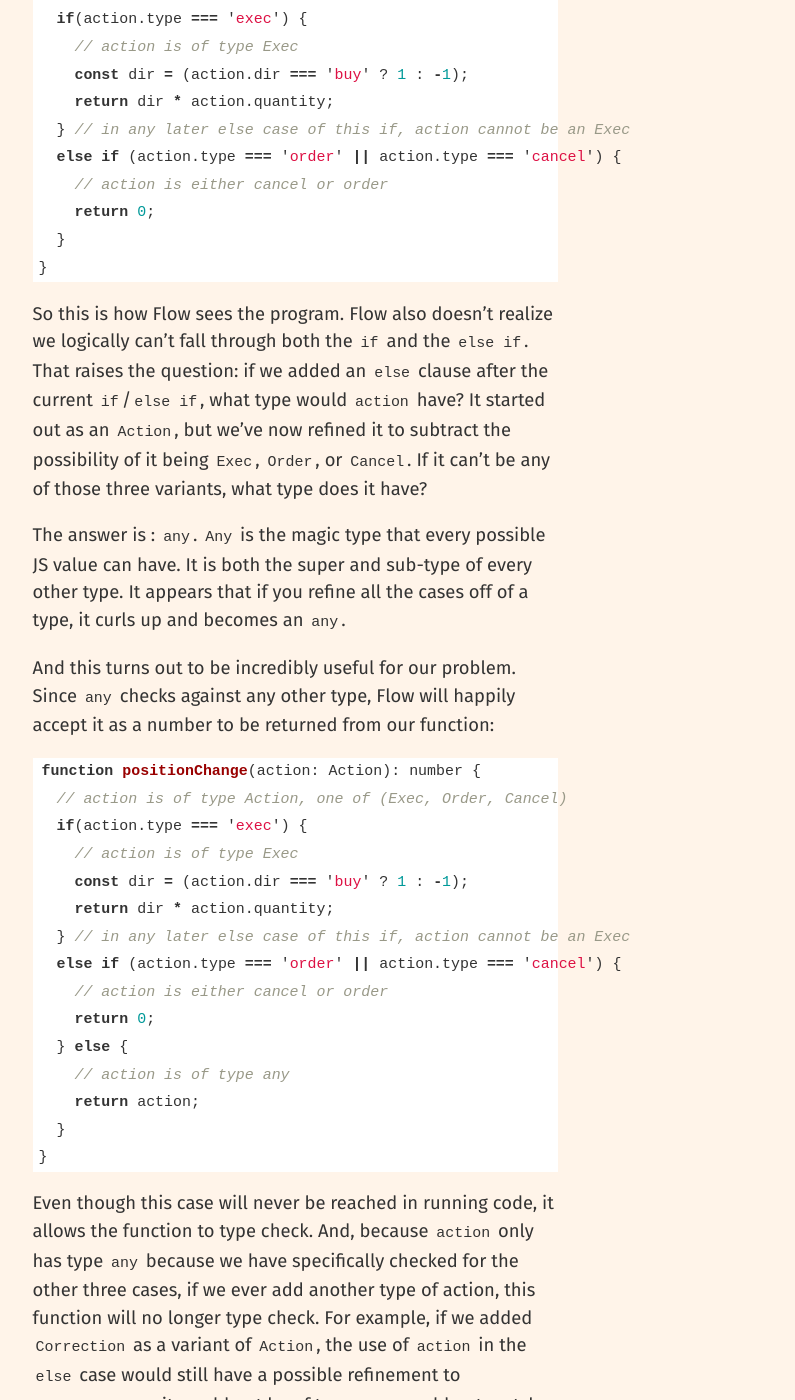
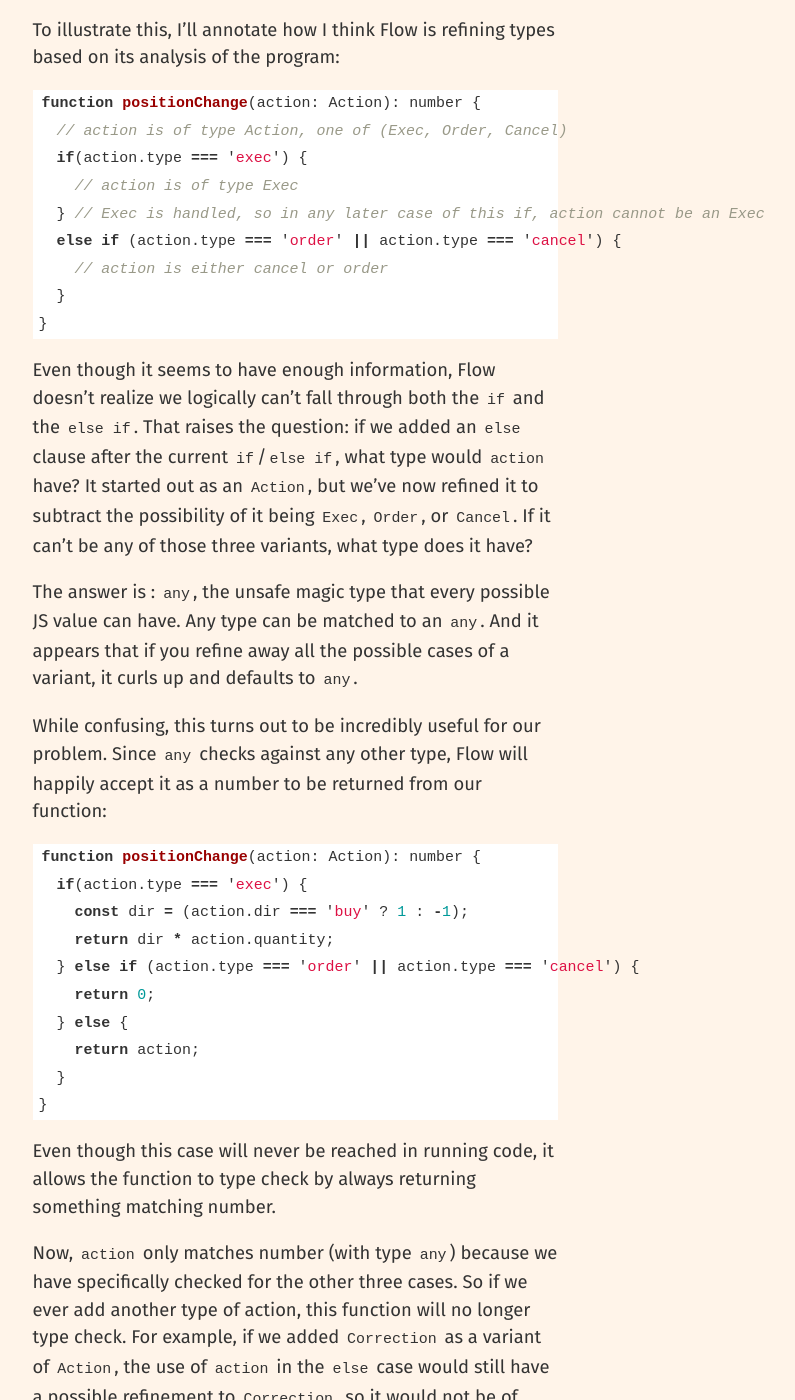
Before and after one commit to asolove/asolove.github.io, a Jekyll site: the page built from _posts/2016-04-15-flow-exhaustiveness.markdown, in a window 1280 px wide and 1400 px high, scrolled down 3442 px. Shown: the whole window, without its empty margins (221-1016 px from the left). Built offline with Jekyll 4.4.1, drawn with Linux system fonts in a browser that asks for light colours; some of the changed text lies outside the part shown.

Commit message:
Making annotated code clearer.

````diff
--- a/_posts/2016-04-15-flow-exhaustiveness.markdown
+++ b/_posts/2016-04-15-flow-exhaustiveness.markdown
@@ -15,13 +15,15 @@ One of the benefits of ADTs and type checkers is "exhaustiveness checking": auto
 
 I first learned about this from Yaron Minsky's advice "Code for exhaustiveness" in his talk Effective ML. It's worth a few minutes to watch that section:
 
-<iframe width="560" height="315" src="https://www.youtube.com/embed/DM2hEBwEWPc?t=28m30s" frameborder="0" allowfullscreen></iframe>
+<iframe width="560" height="315" src="https://www.youtube.com/embed/DM2hEBwEWPc?start=1710" frameborder="0" allowfullscreen></iframe>
+
+Summarizing his advice: Write your code in such a way that, if you add extra cases to the data later, you are sure the type checker will force you to consider whether those cases should be handled differently in any code that introspects on that data.
 
 I've written and thought about if statements for some huge number of hours in my life. But the idea he presents here still blows my mind. I know all about patterns for writing easily-refactorable code in object-oriented languages, but I had always thought of functional programming as something static and just correct or incorrect when written. The idea that I could write my types and case analysis today in a way that lets me use the type system as a refactoring tool when business requirements change later was really interesting.
 
 # Checking in Flow
 
-I'll start by transcribing the example from the video into JavaScript. The types involved look something like this:
+To see how this works in Flow, I'll start by transcribing the example from the video into JavaScript. The types involved look something like this:
 
 ```js
 type Order = { type: 'order', id: number }
@@ -68,49 +70,47 @@ At this point, stymied by my experiments, I turned to the #flowtype IRC channel
 
 Before I present the hack, let's back up and describe the problem we have. We want some way to take the code above, and make it type check now, by returning a value that type-checks against number even if we fall through the cases in the current code. But we want that value to no longer type-check against number if we ever add new cases to `Action` that aren't explicitly checked for in the `if` and `else if`.
 
-The Flow docs have a whole page on [Dynamic type tests](http://flowtype.org/docs/dynamic-type-tests.html) that shows how Flow analyzes programs like this. The variable `action` may start out with the type `Action`, but when flow sees that one branch of an `if` statement checks that the variable is one specific type of `Action`, it's smart enough to realize it must be that type within the code in that branch. It also knows that means the uses of `action` later on in other branches of this if statement will not have that type of `Action`. Let's annotate the code with what I think Flow knows:
+The Flow docs have a whole page on [Dynamic type tests](http://flowtype.org/docs/dynamic-type-tests.html) that shows how Flow analyzes programs like this. The variable `action` may start out with the type `Action`, but flow can look at the type checks in the code and "refine" that type to be more specific based on them.
+
+To illustrate this, I'll annotate how I think Flow is refining types based on its analysis of the program:
 
 ```js
 function positionChange(action: Action): number {
   // action is of type Action, one of (Exec, Order, Cancel)
   if(action.type === 'exec') {
     // action is of type Exec
-    const dir = (action.dir === 'buy' ? 1 : -1);
-    return dir * action.quantity;
-  } // in any later else case of this if, action cannot be an Exec
+  } // Exec is handled, so in any later case of this if, action cannot be an Exec
   else if (action.type === 'order' || action.type === 'cancel') {
     // action is either cancel or order
-    return 0;
   }
 }
 ```
 
-So this is how Flow sees the program. Flow also doesn't realize we logically can't fall through both the `if` and the `else if`. That raises the question: if we added an `else` clause after the current `if`/`else if`, what type would `action` have? It started out as an `Action`, but we've now refined it to subtract the possibility of it being `Exec`, `Order`, or `Cancel`. If it can't be any of those three variants, what type does it have?
+Even though it seems to have enough information, Flow doesn't realize we logically can't fall through both the `if` and the `else if`. That raises the question: if we added an `else` clause after the current `if`/`else if`, what type would `action` have? It started out as an `Action`, but we've now refined it to subtract the possibility of it being `Exec`, `Order`, or `Cancel`. If it can't be any of those three variants, what type does it have?
 
-The answer is : `any`. `Any` is the magic type that every possible JS value can have. It is both the super and sub-type of every other type. It appears that if you refine all the cases off of a type, it curls up and becomes an `any`.
+The answer is : `any`, the unsafe magic type that every possible JS value can have. Any type can be matched to an `any`. And it appears that if you refine away all the possible cases of a variant, it curls up and defaults to `any`.
 
-And this turns out to be incredibly useful for our problem. Since `any` checks against any other type, Flow will happily accept it as a number to be returned from our function:
+While confusing, this turns out to be incredibly useful for our problem. Since `any` checks against any other type, Flow will happily accept it as a number to be returned from our function:
 
 ```js
 function positionChange(action: Action): number {
-  // action is of type Action, one of (Exec, Order, Cancel)
   if(action.type === 'exec') {
-    // action is of type Exec
     const dir = (action.dir === 'buy' ? 1 : -1);
     return dir * action.quantity;
-  } // in any later else case of this if, action cannot be an Exec
-  else if (action.type === 'order' || action.type === 'cancel') {
-    // action is either cancel or order
+  } else if (action.type === 'order' || action.type === 'cancel') {
     return 0;
   } else {
-    // action is of type any
     return action;
   }
 }
 ```
 
-Even though this case will never be reached in running code, it allows the function to type check. And, because `action` only has type `any` because we have specifically checked for the other three cases, if we ever add another type of action, this function will no longer type check. For example, if we added `Correction` as a variant of `Action`, the use of `action` in the `else` case would still have a possible refinement to `Correction`, so it would not be of type `any`, would not match `number`, and Flow would tell us we needed to explicitly check that case.
+Even though this case will never be reached in running code, it allows the function to type check by always returning something matching number.
 
-Now, this technique has some limitations. For one, it only works if the return value of the function is different from the actual type you're doing case analysis on. If you want to return the same type, the final `else` case would continue to type-check even if you added new cases. Bummer.
+Now, `action` only matches number (with type `any`) because we have specifically checked for the other three cases. So if we ever add another type of action, this function will no longer type check. For example, if we added `Correction` as a variant of `Action`, the use of `action` in the `else` case would still have a possible refinement to `Correction`, so it would not be of type `any`, would not match `number`, and Flow would tell us we needed to explicitly check that case.
+
+It's a bit ugly, and anyone reading the code will be surprised and heavily inclined to remove it.
+
+Now, this technique has some limitations. For one, it only works if the return value of the function is different from the actual type you're doing case analysis on. If you want to return the same type, the final `else` case would continue to type-check even if you added new, unhandled cases. Bummer.
 
 So there you go, a crazy hack that lets you get exhaustiveness checking in Flow. Thanks to @marudor for this hack and the Flow devs for all their awesome work. There are already discussions in progress about modifications to variants that would get rid of the need for this hack, so hopefully it will be unnecessary soon.
````
